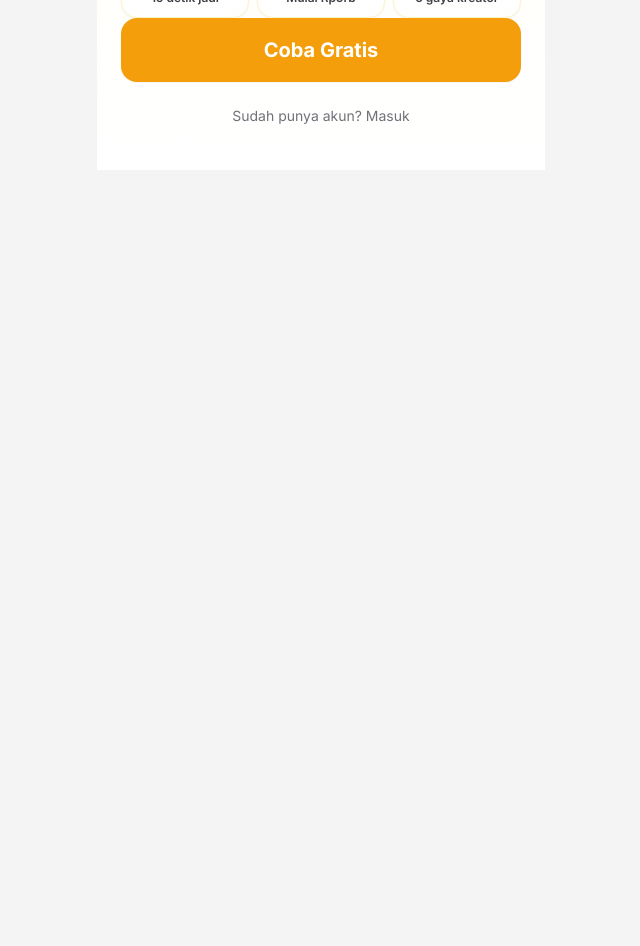
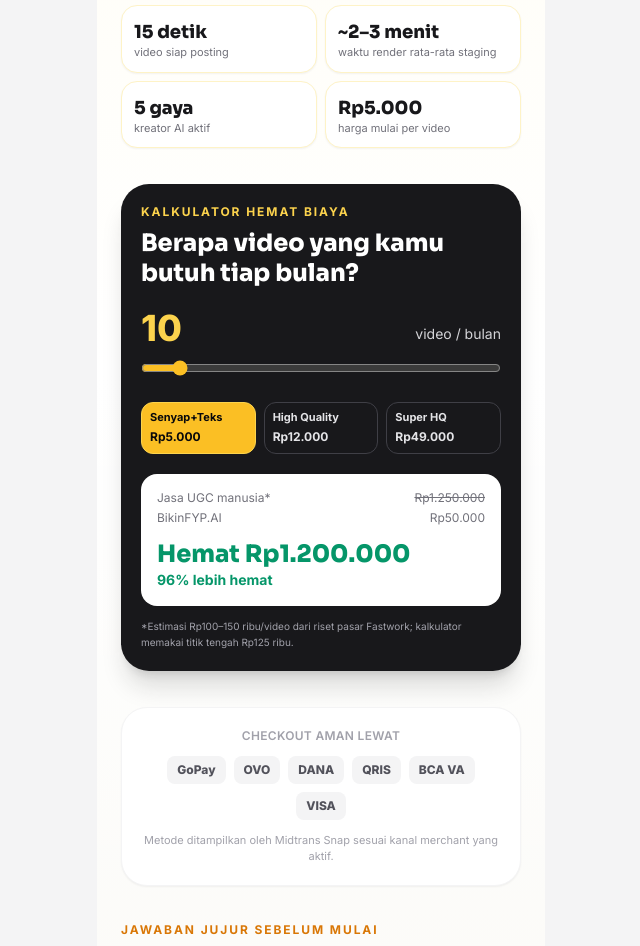
Before and after one commit to brianpb9/bikinfyp-ai, a Next.js app: page /onboarding in a window 1280 px wide. Shown: the part 880-1826 px from the top of the page, without its empty margins (319-959 px from the left). Before the commit the page ends 1050 px from the top, so only its background shows below. Built offline with nearby package versions, Linux system fonts and the light colour scheme.

Commit message:
feat: add trust-first onboarding landing

```diff
--- a/app/onboarding/page.tsx
+++ b/app/onboarding/page.tsx
@@ -14,6 +14,14 @@ export default function OnboardingPage() {
   const [devHint, setDevHint] = useState<string | null>(null);
   const [loading, setLoading] = useState(false);
   const [error, setError] = useState<string | null>(null);
+  const [monthlyVideos, setMonthlyVideos] = useState(10);
+  const [tierPrice, setTierPrice] = useState<5000 | 12000 | 49000>(5000);
+  const [openFaq, setOpenFaq] = useState<number | null>(0);
+
+  const humanCost = monthlyVideos * 125_000;
+  const aiCost = monthlyVideos * tierPrice;
+  const saving = humanCost - aiCost;
+  const savingPercent = Math.round((saving / humanCost) * 100);
 
   async function requestOtp(e?: React.FormEvent) {
     e?.preventDefault();
@@ -46,10 +54,14 @@ export default function OnboardingPage() {
   }
 
   return (
-    <div className="mx-auto flex min-h-dvh w-full max-w-md flex-col bg-gradient-to-b from-amber-50 to-white px-6 pb-8 pt-16">
+    <div className="mx-auto flex min-h-dvh w-full max-w-md flex-col bg-gradient-to-b from-amber-50 via-white to-amber-50/40 px-6 pb-8 pt-10">
       {step === 1 && (
         <>
-          <div className="flex-1 space-y-7">
+          <div className="flex-1 space-y-9">
+            <div className="flex items-center justify-between text-xs font-semibold text-zinc-500">
+              <span className="font-display text-base font-extrabold text-zinc-900">Bikin<span className="text-amber-500">FYP</span>.AI</span>
+              <span className="rounded-full bg-emerald-50 px-3 py-1 text-emerald-700">● Harga transparan</span>
+            </div>
             <div className="mx-auto w-48 overflow-hidden rounded-[28px] bg-zinc-900 shadow-2xl shadow-amber-900/10 ring-1 ring-black/5">
               <video src="/demo/contoh-senyap-teks.mp4" autoPlay muted loop playsInline className="aspect-[9/16] w-full" />
             </div>
@@ -84,21 +96,49 @@ export default function OnboardingPage() {
                 ))}
               </div>
             </div>
-            <div className="grid grid-cols-3 gap-2">
+            <div className="grid grid-cols-2 gap-2">
               {[
-                { icon: "⚡", label: "15 detik jadi" },
-                { icon: "💸", label: "Mulai Rp5rb" },
-                { icon: "🎭", label: "5 gaya kreator" },
+                { value: "15 detik", label: "video siap posting" },
+                { value: "~2–3 menit", label: "waktu render rata-rata staging" },
+                { value: "5 gaya", label: "kreator AI aktif" },
+                { value: "Rp5.000", label: "harga mulai per video" },
               ].map((f) => (
                 <div
                   key={f.label}
-                  className="flex flex-col items-center gap-1 rounded-2xl border border-amber-100 bg-white/70 px-2 py-3 text-center shadow-sm"
+                  className="rounded-2xl border border-amber-100 bg-white px-3 py-3 shadow-sm"
                 >
-                  <span className="text-xl">{f.icon}</span>
-                  <span className="text-xs font-semibold leading-tight text-zinc-700">{f.label}</span>
+                  <p className="font-display text-lg font-extrabold text-zinc-900">{f.value}</p>
+                  <p className="text-[11px] leading-tight text-zinc-500">{f.label}</p>
                 </div>
               ))}
             </div>
+
+            <section className="rounded-[28px] bg-zinc-900 p-5 text-white shadow-xl shadow-zinc-900/15">
+              <p className="text-xs font-bold uppercase tracking-[0.16em] text-amber-300">Kalkulator hemat biaya</p>
+              <h2 className="mt-2 font-display text-2xl font-extrabold leading-tight">Berapa video yang kamu butuh tiap bulan?</h2>
+              <div className="mt-5 flex items-end justify-between"><span className="text-4xl font-extrabold text-amber-300">{monthlyVideos}</span><span className="mb-1 text-sm text-zinc-300">video / bulan</span></div>
+              <input aria-label="Jumlah video per bulan" type="range" min="1" max="100" value={monthlyVideos} onChange={(e) => setMonthlyVideos(Number(e.target.value))} className="mt-3 w-full accent-amber-400" />
+              <div className="mt-5 grid grid-cols-3 gap-2">
+                {([{ label: "Senyap+Teks", price: 5000 }, { label: "High Quality", price: 12000 }, { label: "Super HQ", price: 49000 }] as const).map((tier) => <button type="button" key={tier.price} onClick={() => setTierPrice(tier.price)} className={`rounded-xl border px-2 py-2 text-left text-[11px] font-bold ${tierPrice === tier.price ? "border-amber-300 bg-amber-400 text-zinc-950" : "border-zinc-700 text-zinc-200"}`}><span className="block leading-tight">{tier.label}</span><span className="mt-1 block text-xs">Rp{tier.price.toLocaleString("id-ID")}</span></button>)}
+              </div>
+              <div className="mt-5 rounded-2xl bg-white p-4 text-zinc-900"><div className="flex justify-between text-xs text-zinc-500"><span>Jasa UGC manusia*</span><span className="line-through">Rp{humanCost.toLocaleString("id-ID")}</span></div><div className="mt-1 flex justify-between text-xs text-zinc-500"><span>BikinFYP.AI</span><span>Rp{aiCost.toLocaleString("id-ID")}</span></div><p className="mt-3 font-display text-2xl font-extrabold text-emerald-600">Hemat Rp{saving.toLocaleString("id-ID")}</p><p className="text-sm font-bold text-emerald-600">{savingPercent}% lebih hemat</p></div>
+              <p className="mt-3 text-[10px] leading-relaxed text-zinc-400">*Estimasi Rp100–150 ribu/video dari riset pasar Fastwork; kalkulator memakai titik tengah Rp125 ribu.</p>
+            </section>
+
+            <section className="rounded-[26px] border border-zinc-100 bg-white p-5 shadow-sm">
+              <p className="text-center text-xs font-semibold uppercase tracking-wide text-zinc-400">Checkout aman lewat</p>
+              <div className="mt-3 flex flex-wrap items-center justify-center gap-2 text-xs font-extrabold text-zinc-600"><span className="rounded-lg bg-zinc-100 px-2.5 py-1.5">GoPay</span><span className="rounded-lg bg-zinc-100 px-2.5 py-1.5">OVO</span><span className="rounded-lg bg-zinc-100 px-2.5 py-1.5">DANA</span><span className="rounded-lg bg-zinc-100 px-2.5 py-1.5">QRIS</span><span className="rounded-lg bg-zinc-100 px-2.5 py-1.5">BCA VA</span><span className="rounded-lg bg-zinc-100 px-2.5 py-1.5">VISA</span></div>
+              <p className="mt-3 text-center text-[11px] text-zinc-400">Metode ditampilkan oleh Midtrans Snap sesuai kanal merchant yang aktif.</p>
+            </section>
+
+            <section><p className="text-xs font-bold uppercase tracking-[0.16em] text-amber-600">Jawaban jujur sebelum mulai</p><h2 className="mt-1 font-display text-2xl font-extrabold text-zinc-900">Yang perlu kamu tahu</h2><div className="mt-4 space-y-2">{[
+              ["Videonya kelihatan AI? Aman dari TikTok Shop?", "Video diberi label AIGC dan kamu tetap perlu menyalakan label konten AI saat upload. Kami tidak menyembunyikan asal konten—ini membantu kamu mengikuti aturan platform."],
+              ["Kalau hasilnya jelek gimana?", "Sistem QC memeriksa wajah yang tidak diinginkan dan konsistensi produk. Jika job gagal QC atau gagal render, kredit di-release otomatis lewat ledger."],
+              ["Foto produk aku dipakai bagaimana?", "Foto asli dipakai sebagai referensi visual produk. Pipeline menjaga produk tetap konsisten; bukan meminta AI mengarang ulang detail produkmu."],
+              ["Bisa pakai link Tokopedia langsung?", "Tokopedia dapat dibaca best-effort. TikTok Shop dan Shopee yang memblokir pembacaan otomatis akan meminta kamu isi detail produk secara manual."],
+              ["Berapa lama sampai jadi?", "Pengukuran staging nyata berada di kisaran 2–3 menit untuk render 15 detik; waktu dapat berubah mengikuti antrean dan provider."],
+              ["Ada garansi kalau render gagal?", "Ya. Hold kredit dilepas otomatis ketika job gagal, jadi saldo bisa dipakai lagi untuk mencoba render berikutnya."],
+            ].map(([q,a],i)=><div key={q} className="rounded-2xl border border-zinc-200 bg-white"><button type="button" onClick={()=>setOpenFaq(openFaq===i?null:i)} className="flex w-full items-center justify-between gap-3 px-4 py-4 text-left text-sm font-bold text-zinc-800"><span>{q}</span><span className="text-amber-500">{openFaq===i?"−":"+"}</span></button>{openFaq===i&&<p className="border-t border-zinc-100 px-4 py-3 text-sm leading-relaxed text-zinc-600">{a}</p>}</div>)}</div></section>
           </div>
           <PrimaryButton big onClick={() => setStep(2)}>
             Coba Gratis
```
